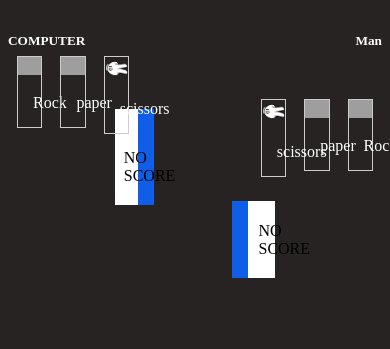
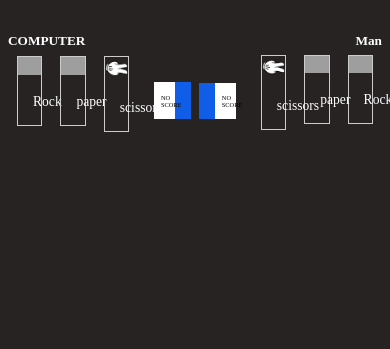
Before and after one commit to mrsuber/rock-paper-sisors-game, a plain HTML site: page index.html in a window 390 px wide. Drawn offline with Linux system fonts and the light colour scheme; grey boxes are pictures that could not be loaded.

Commit message:
update to css and js file

```diff
--- a/css/styles.css
+++ b/css/styles.css
@@ -1,6 +1,9 @@
 body {
   background-color: #272323;
 
+}
+p{
+   font-size: 85%;
 }
 /* img {
   border-radius: 26px;
@@ -39,6 +42,10 @@ div.gallery img {
 div.desc {
   padding: 15px;
   text-align: center;
+}
+.desc{
+  color: white;
+  font-size: 85%;
 }
 
 * {
@@ -88,7 +95,9 @@ div.desc {
     margin: 0.5em 0;
     padding: 0.3em;
     border-right: 1em solid #105de8;
-    width: 19%;
+    width: 10%;
+    margin-left: 28%;
+    margin-top:15%;
     /* height: auto; */
     /* padding-right: 50%; */
 
@@ -98,18 +107,20 @@ div.desc {
     margin: 0.5em 0;
     padding: 0.3em;
     border-left: 1em solid #105de8;
-    width: 47%;
+    width: 10%;
+    margin-left: 62%;
+    margin-top:15.5%;
     /* height: auto; */
     /* padding-right: 50%; */
 
 }
 .result_man{
   text-decoration: none ;
-  margin-left: 32%;
+  margin-left: 19%;
 }
 .result_computer{
   text-decoration: none ;
-  margin-left: 32%;
+  margin-left: 19%;
 }
 .man{
   float: left;
@@ -117,7 +128,7 @@ div.desc {
 }
 .computer{
   float: right;
-  margin-top: -37.5%;
+  margin-top: -21.5%;
 
 }
 .heading2{
@@ -133,10 +144,10 @@ div.desc {
   text-decoration: none;
   color: white;
 }
-.desc{
-  color: white;
-}
+
 @media only screen and (max-width: 700px) {
+  p{ font-size: 40%;}
+
   .responsive {
     width: 11.99999%;
     margin: 5% 3px;
@@ -159,6 +170,49 @@ div.desc {
 
   text-decoration: none;
   color: white;
+}
+
+.output_screen{
+  background: white;
+    margin: 0.5em 0;
+    padding: 0.3em;
+    border-right: 1em solid #105de8;
+    width: 10%;
+    margin-left: 39%;
+    margin-top:11%;
+    /* height: auto; */
+    /* padding-right: 50%; */
+
+}
+.output_screen2{
+  background: white;
+    margin: 0.5em 0;
+    padding: 0.3em;
+    border-left: 1em solid #105de8;
+    width: 10%;
+    margin-left: 51%;
+    margin-top:-1.5%;
+    /* height: auto; */
+    /* padding-right: 50%; */
+
+}
+
+.man{
+  float: left;
+  margin-top: -8%;
+}
+.computer{
+  float: right;
+  margin-top: -15.5%;
+
+}
+.result_man{
+  text-decoration: none ;
+  margin-left: 19%;
+}
+.result_computer{
+  text-decoration: none ;
+  margin-left: 19%;
 }
 
 @media only screen and (max-width: 500px) {
--- a/index.html
+++ b/index.html
@@ -16,9 +16,9 @@
     <div class="man">
     <div class="responsive">
   <div class="gallery">
-    <a target="_blank" href="#">
+
       <img src="img/rock.png" alt="Forest" width="600" height="400">
-    </a>
+
     <div class="desc">Rock</div>
   </div>
 </div>
@@ -27,9 +27,9 @@
 
 <div class="responsive">
 <div class="gallery">
-<a target="_blank" href="#">
+
   <img src="img/paper.png" alt="Forest" width="600" height="400">
-</a>
+
 <div class="desc">paper</div>
 </div>
 </div>
@@ -37,18 +37,18 @@
 
 <div class="responsive">
 <div class="gallery">
-<a target="_blank" href="#">
+
   <img src="img/sisors.png" alt="Forest" width="600" height="400">
-</a>
+
 <div class="desc">scissors</div>
 </div>
 </div>
 
-<div class="container2">
+
   <div class="output_screen">
       <p class="result_computer" id="demo">NO SCORE</p>
   </div>
-</div>
+
 
 </div>
 
@@ -93,11 +93,11 @@
 </div>
 </div>
 
-<div class="container22">
+
 <div class="output_screen2">
   <p class="result_man" id="demo2" >NO SCORE</p>
 </div>
-</div>
+
 
 </div>
 
--- a/js/index.js
+++ b/js/index.js
@@ -1,12 +1,15 @@
 
 let count=0;
+let comp_win=0;
+let man_win=0;
+
 
 // count= count+1;
   function rock(){
     count= count+1;
     if(count>5){
       count = 1;
-      if (confirm(" Game over. Starting New Game "));
+      if (confirm(" Game over,Computer: "+comp_win+" VS "+ "You: "+man_win+". Starting New Game "));
     }
     let me = ""
     let computer_play= ""
@@ -20,10 +23,12 @@ let count=0;
       computer_play="PAPER";
       win = "WIN"
       me = "LOOSE"
+      comp_win++
     }else{
       computer_play="SCISSORS"
       win = "LOOSE"
       me = "WIN"
+      man_win++
     }
 
 
@@ -40,7 +45,7 @@ let count=0;
     count= count+1;
     if(count>5){
       count = 1;
-      if (confirm(" Game over. Starting New Game "));
+      if (confirm(" Game over,Computer: "+comp_win+ " VS "+ "You: "+man_win+". Starting New Game  "));
     }
     let me = ""
     let computer_play= ""
@@ -50,6 +55,7 @@ let count=0;
        computer_play = "ROCK";
        win = "LOOSE"
        me = "WIN"
+       man_win++
     }else if(computer===2){
       computer_play="PAPER";
       win = "BRAKET"
@@ -58,6 +64,7 @@ let count=0;
       computer_play="SCISSORS"
       win = "WIN"
       me = "LOOSE"
+      comp_win++
     }
 
 
@@ -71,7 +78,7 @@ let count=0;
     count= count+1;
     if(count>5){
       count = 1;
-      if (confirm(" Game over. Starting New Game "));
+      if (confirm("Game over,Computer: "+comp_win+" VS "+" You: "+man_win+". Starting New Game  "));
 
     }
     let me = ""
@@ -82,10 +89,12 @@ let count=0;
      computer_play = "ROCK";
      win = "WIN"
      me = "LOOSE"
+     comp_win++
   }else if(computer===2){
     computer_play="PAPER";
     win = "LOOSE"
     me = "WIN"
+    man_win++
   }else{
     computer_play="SCISSORS"
     win = "BRAKET"
```
